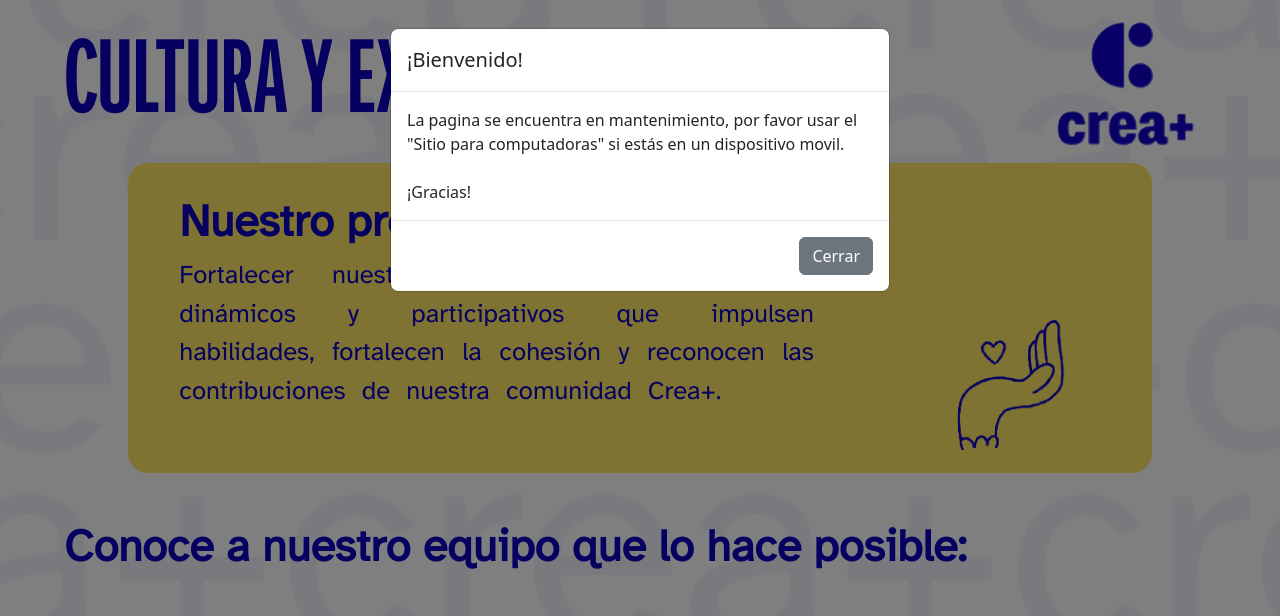
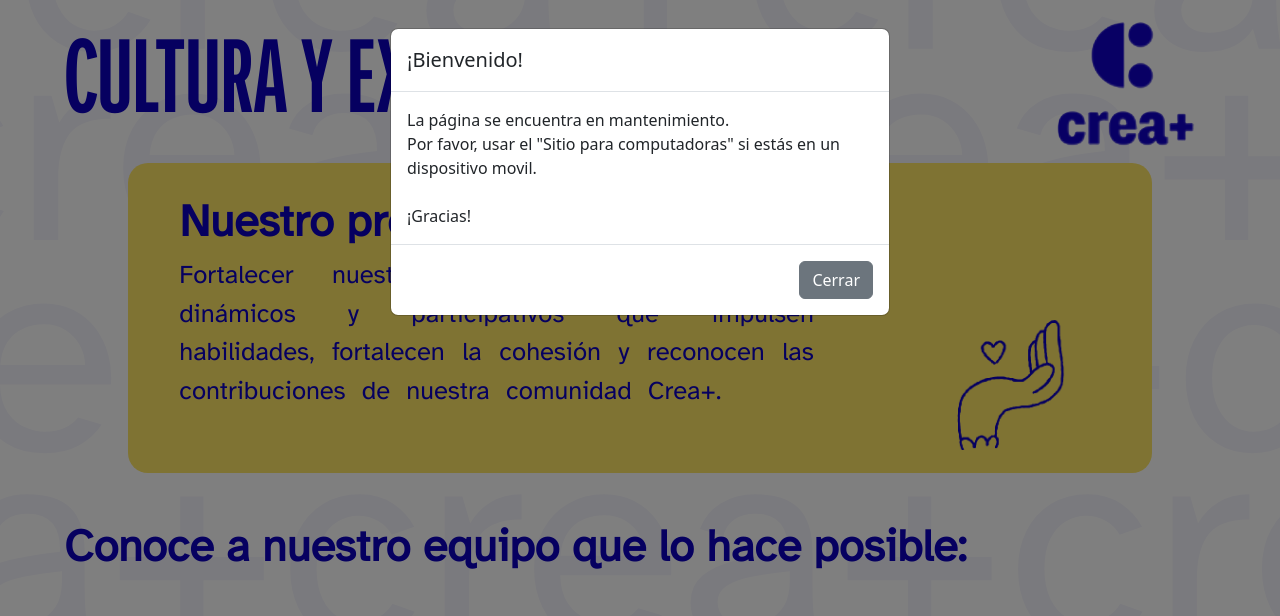
Before and after one commit to kmposcrea/cultura-y-experiencia-crea, a plain HTML site: page index.html in a window 1280 px wide. Shown: the top 616 px of the page. Drawn offline with nearby package versions, Linux system fonts and the light colour scheme.

Commit message:
cambios ortograficos

```diff
--- a/index.html
+++ b/index.html
@@ -24,7 +24,7 @@
           <h1 class="modal-title fs-5" id="inicioModalLabel">¡Bienvenido!</h1>
         </div>
         <div class="modal-body">
-          La pagina se encuentra en mantenimiento, por favor usar el "Sitio para computadoras" si estás en un dispositivo movil. <br> <br>¡Gracias!
+          La página se encuentra en mantenimiento. <br> Por favor, usar el "Sitio para computadoras" si estás en un dispositivo movil. <br> <br>¡Gracias!
         </div>
         <div class="modal-footer">
           <button type="button" class="btn btn-secondary" data-bs-dismiss="modal">Cerrar</button>
```
